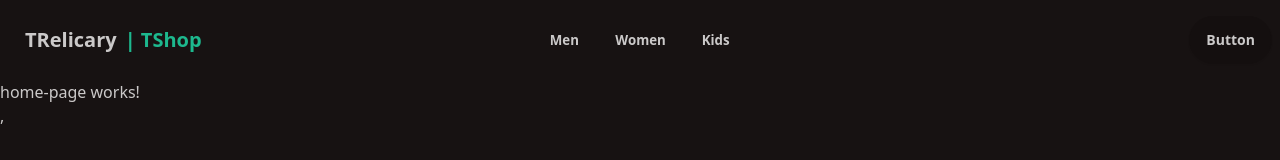
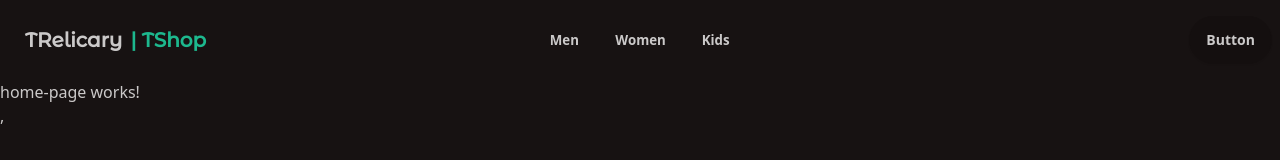
Before and after one commit to relicary/relicary-shop, an Angular app: page / in a window 1280 px wide. Shown: the top 160 px of the page. Built offline with nearby package versions, Linux system fonts and the light colour scheme.

Commit message:
Added a Font

```diff
--- a/src/styles.css
+++ b/src/styles.css
@@ -2,3 +2,10 @@
 @tailwind base;
 @tailwind components;
 @tailwind utilities;
+
+@layer base {
+  @font-face {
+    font-family: "Montserrat";
+    src: url('/assets/fonts/montserrat-medium/MontserratAlternates-Medium.ttf') format('truetype');
+  }
+}
--- a/tailwind.config.js
+++ b/tailwind.config.js
@@ -2,6 +2,9 @@
 module.exports = {
   content: ["./src/**/*.{html,ts}"],
   theme: {
+    fontFamily: {
+      montserrat: ["Montserrat", "sans-serif"],
+    },
     extend: {},
   },
   plugins: [require("daisyui")],
```
Also changed, not shown: public/assets/fonts/montserrat-medium/MontserratAlternates-Medium.ttf (added).
